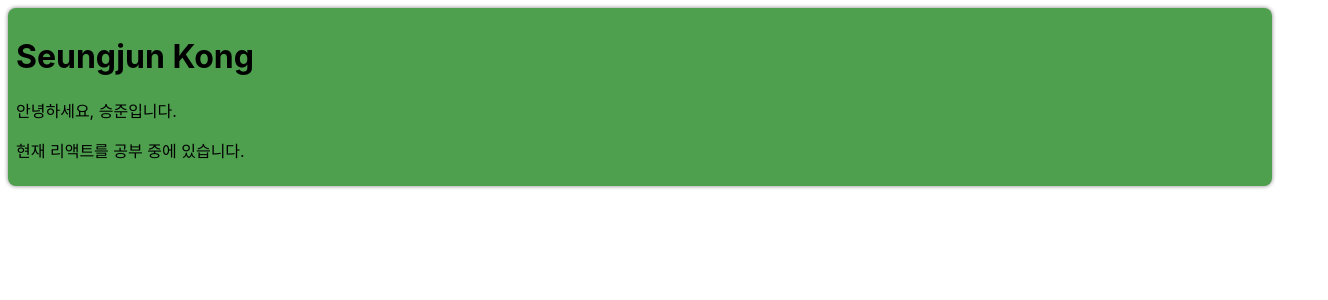
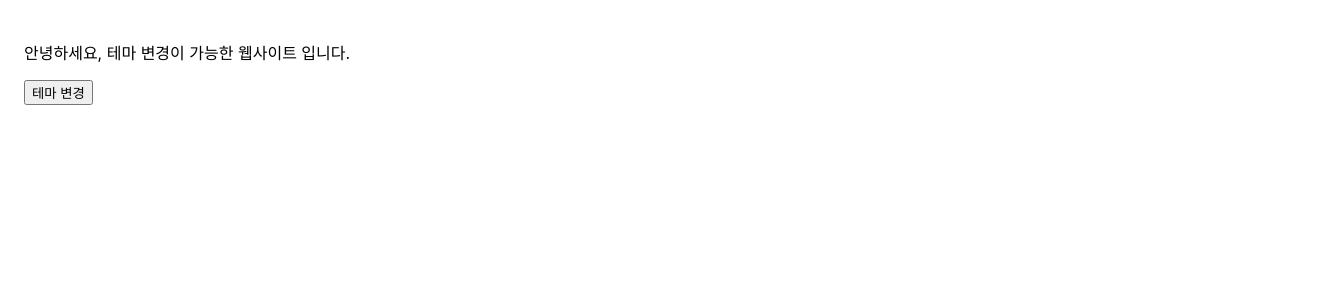
Before and after one commit to seungjunGong/React_Basic, a React (Create React App) app in the folder my_app/: page / in a window 1280 px wide. Shown: the top 300 px of the page, 1328 px wide, since content can reach past the window. Built offline with nearby package versions, Linux system fonts and the light colour scheme.

Commit message:
study chapter_14

```diff
--- /dev/null
+++ b/my_app/src/chapter_14/DarkOrLight.jsx
@@ -0,0 +1,23 @@
+import { useState, useCallback } from "react";
+import ThemeContext from "./ThemeContext";
+import MainContent from "./MainContent";
+
+function DarkOrLight(props) {
+    const [theme, setTheme] = useState("light");
+
+    const toggleTheme = useCallback(() => {
+        if (theme === "light") {
+            setTheme("dark");
+        } else if (theme === "dark") {
+            setTheme("light");
+        }
+    }, [theme]);
+
+    return (
+        <ThemeContext.Provider value={{ theme, toggleTheme}}>
+            <MainContent/>
+        </ThemeContext.Provider>
+    );
+}
+
+export default DarkOrLight;
--- /dev/null
+++ b/my_app/src/chapter_14/MainContent.jsx
@@ -0,0 +1,23 @@
+import { useContext } from "react";
+import ThemeContext from "./ThemeContext";
+
+function MainContent(props) {
+    const {theme, toggleTheme} = useContext(ThemeContext);
+
+    return (
+        <div
+            style={{
+                width: "100vw",
+                height: "100vh",
+                padding: "1.5rem",
+                backgroundColor: theme === "light" ? "white" : "black",
+                color: theme === "light" ? "black" : "white"
+            }}
+        >
+            <p>안녕하세요, 테마 변경이 가능한 웹사이트 입니다.</p>
+            <button onClick={toggleTheme}>테마 변경</button>
+        </div>
+    );
+}
+
+export default MainContent;
--- /dev/null
+++ b/my_app/src/chapter_14/ThemeContext.jsx
@@ -0,0 +1,6 @@
+import React from "react";
+
+const ThemeContext = React.createContext();
+ThemeContext.displayName = "ThemeContext";
+
+export default ThemeContext;
--- a/my_app/src/index.js
+++ b/my_app/src/index.js
@@ -3,12 +3,12 @@
 import './index.css';
 import reportWebVitals from './reportWebVitals';
 
-import ProfileCard from './chapter_13/ProfileCard';
+import DarkOrLight from './chapter_14/DarkOrLight';
 const root = ReactDOM.createRoot(document.getElementById('root'));
 
 root.render(
   <React.StrictMode>
-    <ProfileCard />
+    <DarkOrLight />
   </React.StrictMode>
 );
 
```
Also changed, not shown: 1 other file (tests, documents, lock files or other folders).
